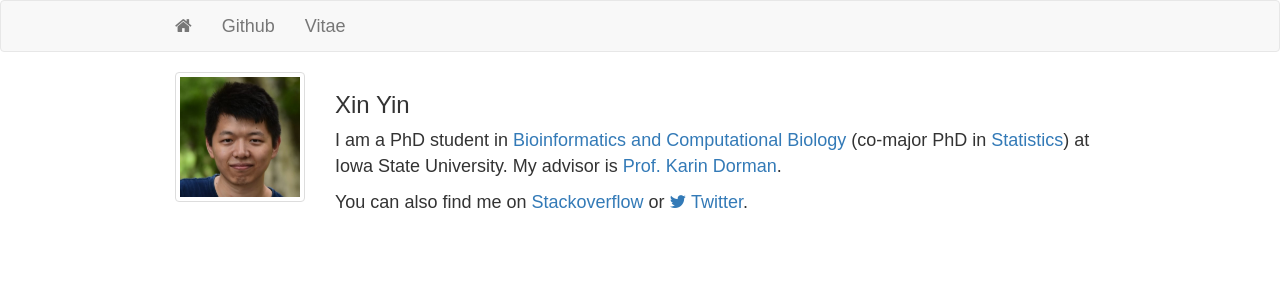
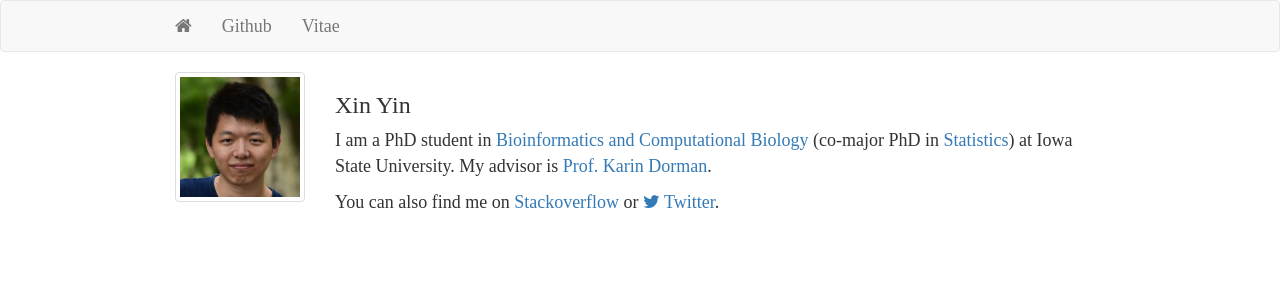
Before and after one commit to xydrolase/xydrolase.github.io, a Jekyll site: the page built from index.html, in a window 1280 px wide. Shown: the top 300 px of the page. Built offline with Jekyll 4.4.1, drawn with Linux system fonts in a browser that asks for light colours; nearby versions of some CDN libraries; some web fonts are replaced.

Commit message:
Changed the font to default serif.

```diff
--- a/static/css/main.css
+++ b/static/css/main.css
@@ -5,8 +5,7 @@ body {
     margin: 0 auto;
     background-color: #fff;
     font-size: 18px;
-
-    font-family: 'Amaranth', sans-serif;
+    font-family:  serif;
 }
 
 #wrapper {
```
